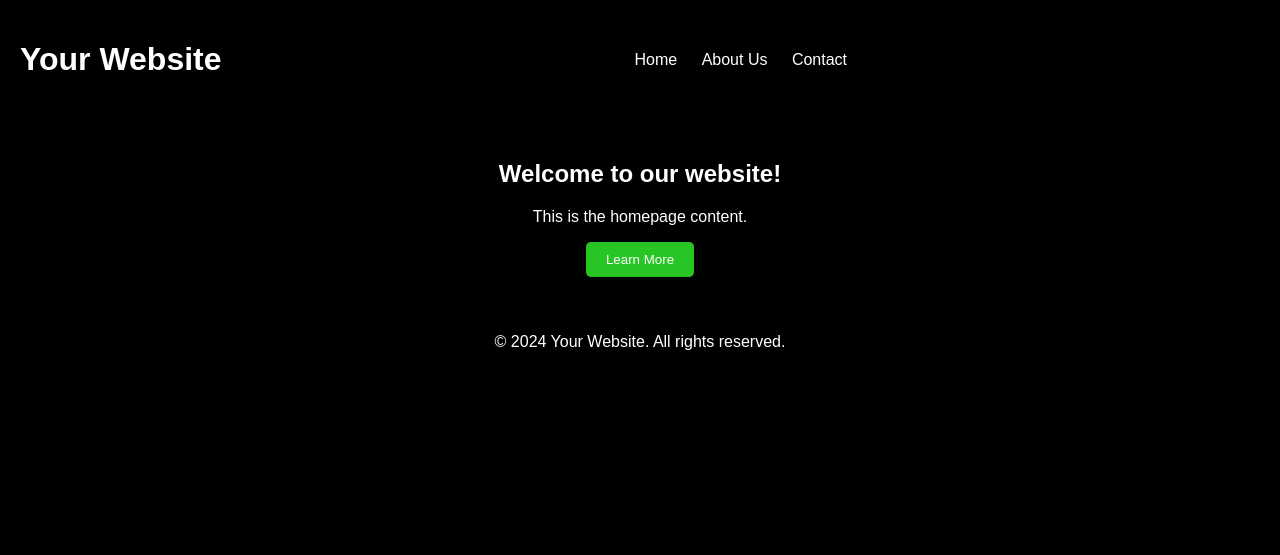
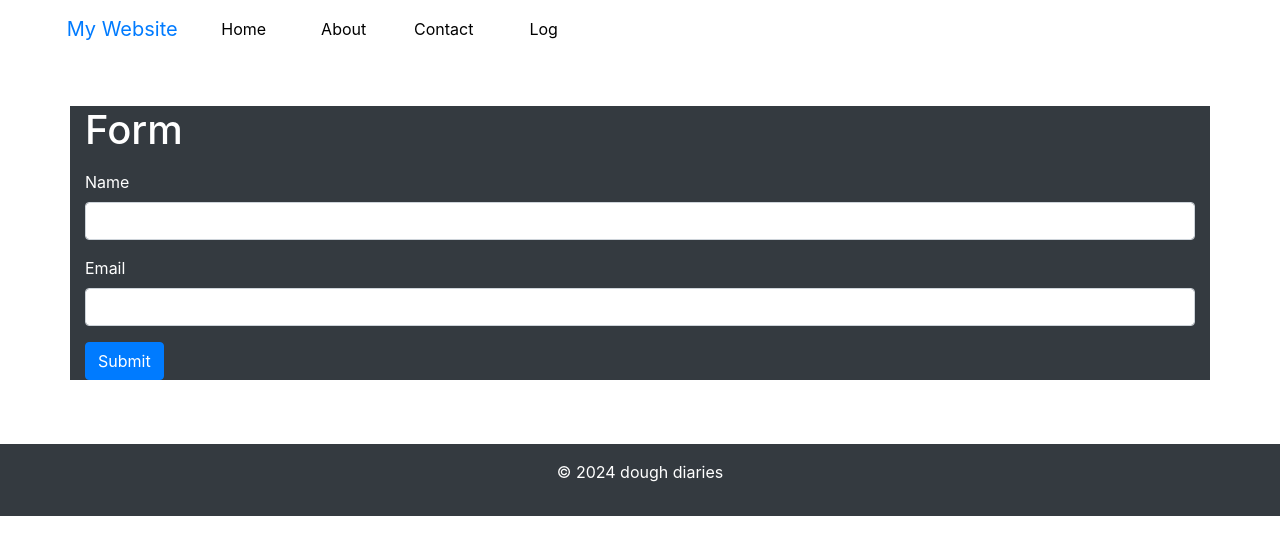
Before and after one commit to LamettaV/doughdiaries, a Flask app: page /contact in a window 1280 px wide. Shown: the top 555 px of the page. Run offline with Flask 3, Linux system fonts and the light colour scheme; some libraries are stand-ins or nearby versions.

Commit message:
Changed contact content

```diff
--- a/templates/contact.html
+++ b/templates/contact.html
@@ -1,27 +1,36 @@
-<!DOCTYPE html>
-<html lang="en">
-<head>
-    <meta charset="UTF-8">
+{% extends 'base.html' %}
+
+{% block meta %}
     <meta name="viewport" content="width=device-width, initial-scale=1.0">
-    <title>Your Website</title>
-    <link rel="stylesheet" href="{{ url_for('static', filename='css/stylesheet.css') }}">
-</head>
-<body>
-    <header>
-        <h1>Your Website</h1>
-        <nav>
-            <a href="/index">Home</a>
-            <a href="/about">About Us</a>
-            <a href="/contact">Contact</a>
-        </nav>
-    </header>
-    <div class="container">
-        <h2>Welcome to our website!</h2>
-        <p>This is the homepage content.</p>
-        <button class="primary">Learn More</button>
-    </div>
-    <footer>
-        <p>&copy; 2024 Your Website. All rights reserved.</p>
-    </footer>
-</body>
-</html>
+{% endblock %}
+
+{% block title %} Contact - dough diaries {% endblock %}
+
+{% block head %}
+<link rel="stylesheet" href="https://stackpath.bootstrapcdn.com/bootstrap/4.5.2/css/bootstrap.min.css">
+<link rel="stylesheet" href="{{ url_for('static', filename='css/form.css') }}">
+{% endblock %}
+
+{% block content %}
+<div class="container bg-dark text-white">
+    <h1 class="mt-5">Form</h1>
+    <form method="POST" action="/" class="mt-3">
+        <div class="form-group">
+            <label for="name">Name</label>
+            <input type="text" class="form-control" id="name" name="name" required>
+        </div>
+        <div class="form-group">
+            <label for="email">Email</label>
+            <input type="email" class="form-control" id="email" name="email" required>
+        </div>
+        <button type="submit" class="btn btn-primary">Submit</button>
+    </form>
+</div>
+{% endblock %}
+
+{% block scripts %}
+<script src="https://code.jquery.com/jquery-3.5.1.slim.min.js"></script>
+<script src="https://cdn.jsdelivr.net/npm/@popperjs/core@2.9.2/dist/umd/popper.min.js"></script>
+<script src="https://stackpath.bootstrapcdn.com/bootstrap/4.5.2/js/bootstrap.min.js"></script>
+<script src="{{ url_for('static', filename='js/index.js') }}"></script>
+{% endblock %}
```
